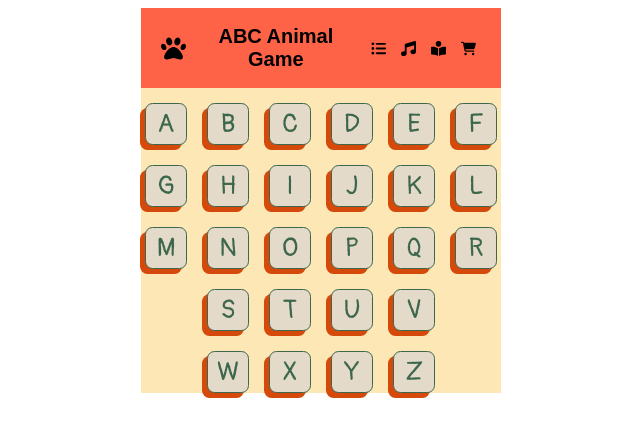
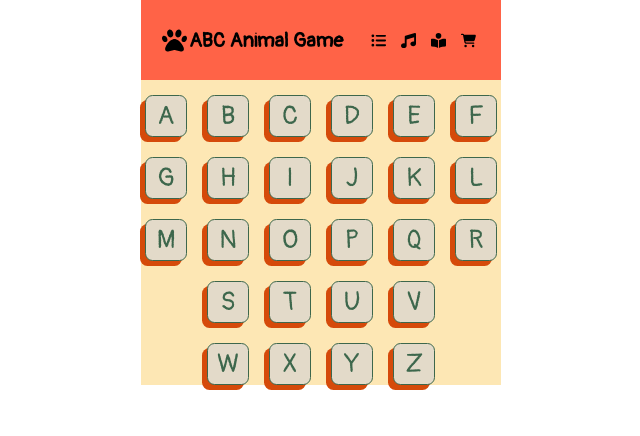
Before and after one commit to joseguera/abc-game, a React (Create React App) app: page / in a window 1280 px wide. Shown: the top 436 px of the page, without its empty margins (319-959 px from the left). Built offline with nearby package versions, Linux system fonts and the light colour scheme.

Commit message:
added a global font to the app

```diff
--- a/src/components/AlphabetLetter/AlphabetLetter.styles.js
+++ b/src/components/AlphabetLetter/AlphabetLetter.styles.js
@@ -10,7 +10,6 @@ export const StyledLetter = styled.div`
     transition: all 0.5s ease-out;
     color: #3D674C /*Spring Leaves*/;
     box-shadow: -5px 5px #D54A0A /*Tia Maria*/;
-    font-family: 'Pangolin', sans-serif;
     background-color: #E3DAC9;
     &:hover, &:focus {
         cursor: pointer;
--- a/src/styles.css
+++ b/src/styles.css
@@ -1,5 +1,12 @@
+body {
+  font-family: 'Pangolin', sans-serif;
+  margin: 0px !important;
+  padding: 0px;
+  max-width: 100%;
+  overflow-x: hidden;
+}
+
 .App {
-  font-family: sans-serif;
   font-size: 25px;
   text-align: center;
   display: flex;
```
Also changed, not shown: src/App.styles.js (added).
